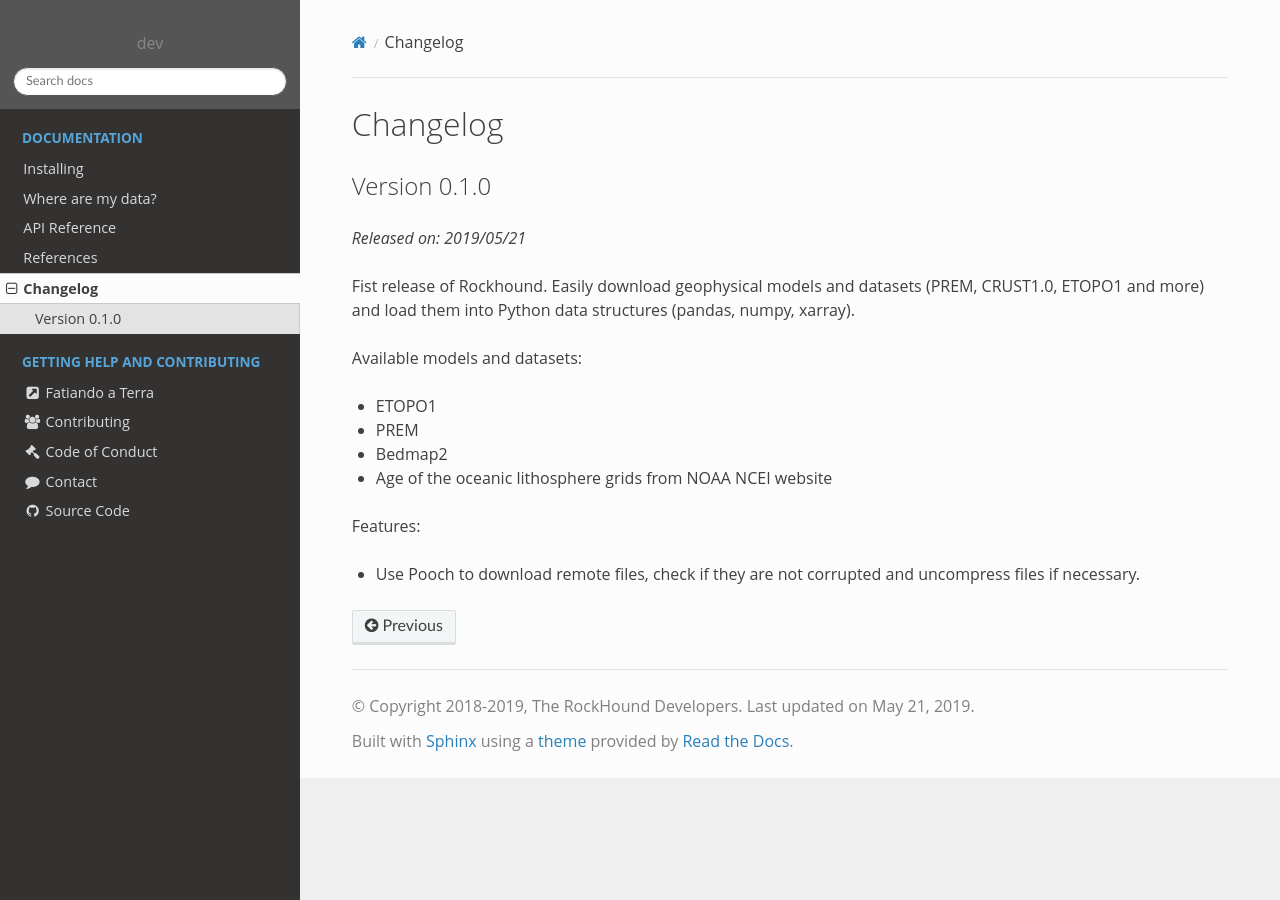
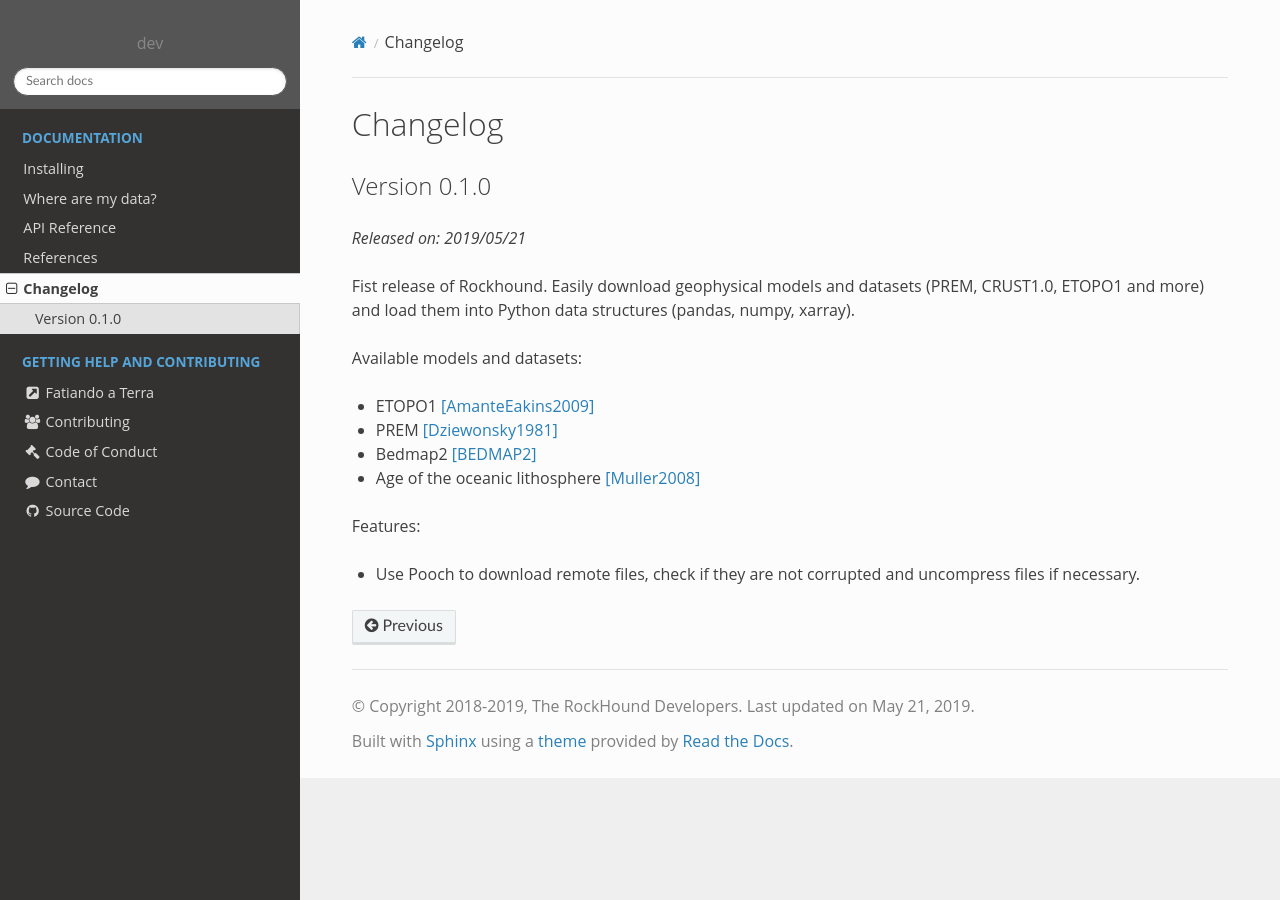
Before and after one commit to fatiando/rockhound, a Sphinx documentation site: the page built from doc/changes.rst, in a window 1280 px wide. Built offline with Sphinx 7.4.7 and the Read the Docs theme 2.0.0, drawn with Linux system fonts in a browser that asks for light colours; pages that are not in the unit, such as notebooks, are missing from menus.

Commit message:
Add references to datasets on changes.rst

```diff
--- a/doc/changes.rst
+++ b/doc/changes.rst
@@ -14,10 +14,10 @@ xarray).
 
 Available models and datasets:
 
-- ETOPO1
-- PREM
-- Bedmap2
-- Age of the oceanic lithosphere grids from NOAA NCEI website
+- ETOPO1 [AmanteEakins2009]_
+- PREM [Dziewonsky1981]_
+- Bedmap2 [BEDMAP2]_
+- Age of the oceanic lithosphere [Muller2008]_
 
 Features:
 
```
